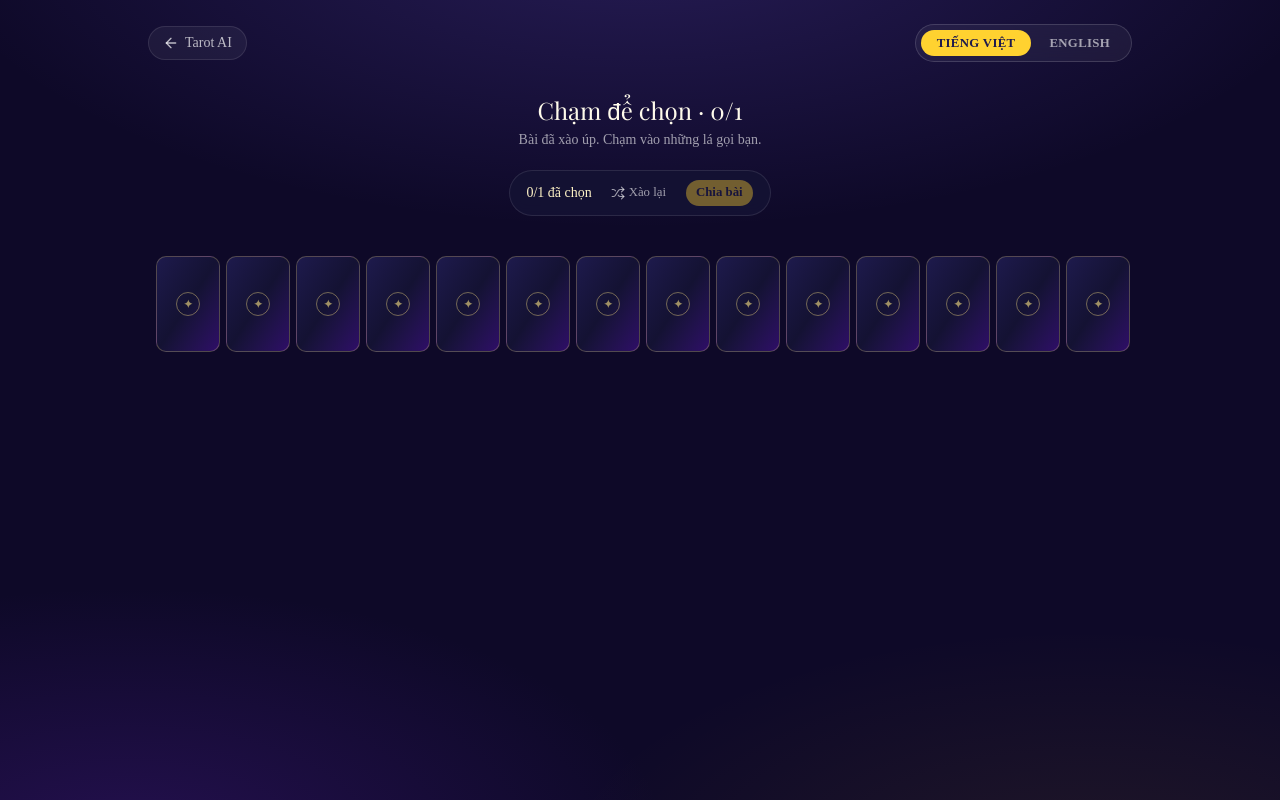
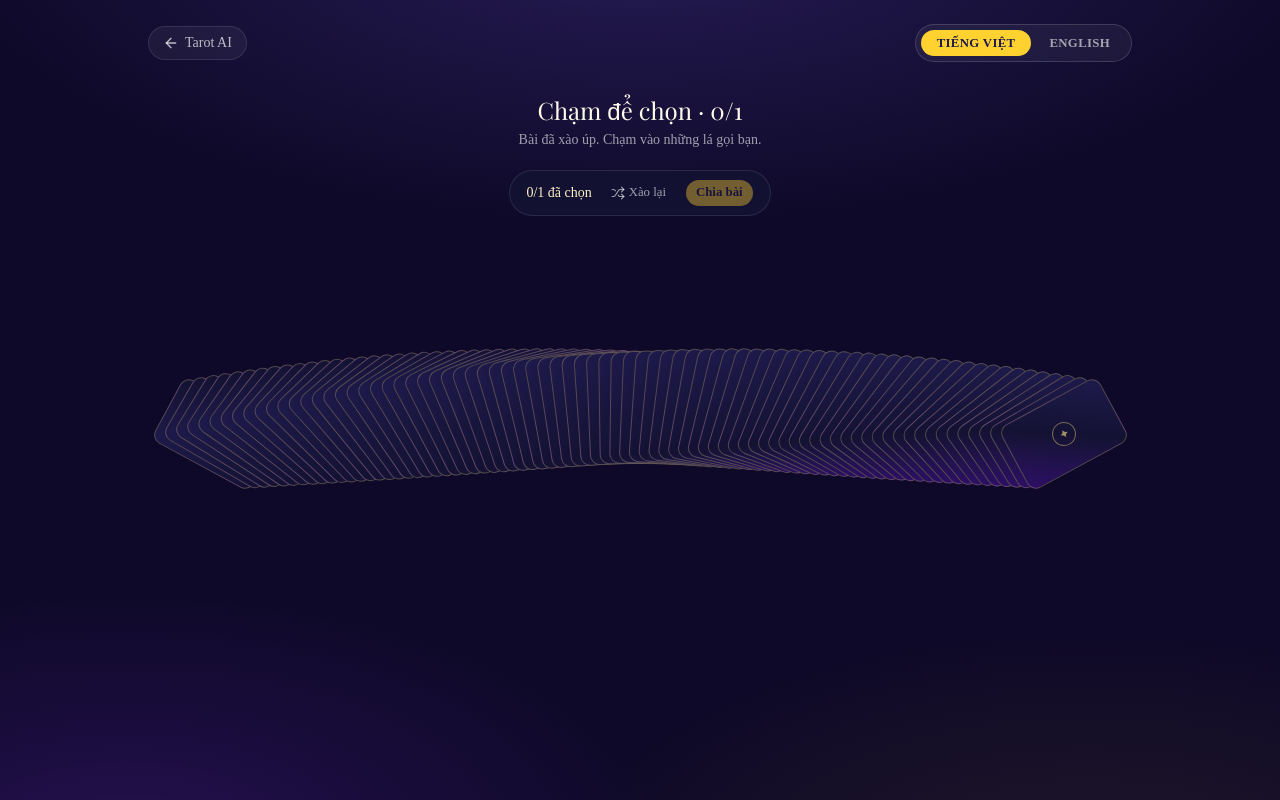
Before and after one commit to TunnTunn/tarot-ai, a Next.js app: page /reading/single in a window 1280 px wide. Both pictures are taken after a click on the button "Xào bài để chọn". Built offline with nearby package versions, Linux system fonts and the light colour scheme; a web font is replaced by a local one.

Commit message:
style: fan chon bai dang quat nan hinh cung

```diff
--- a/components/reading-board.tsx
+++ b/components/reading-board.tsx
@@ -165,9 +165,17 @@ export function ReadingBoard({ spreadId }: { spreadId: SpreadId }) {
               </Button>
             </div>
 
-            <div className="mt-6 overflow-x-auto pb-6">
-              <div className="flex w-max gap-1.5 px-2 pt-4">
+            <div className="mt-6 overflow-x-auto pb-8">
+              <div
+                className="relative mx-auto h-60"
+                style={{ width: fan.length * 11 + 64 }}
+              >
                 {fan.map((card, order) => {
+                  const center = (fan.length - 1) / 2;
+                  const off = order - center;
+                  const angle = off * 1.6;
+                  const x = off * 11;
+                  const y = Math.pow(off / center, 2) * 26;
                   const pickIndex = pickedIds.indexOf(card.id);
                   const selected = pickIndex >= 0;
                   return (
@@ -177,12 +185,16 @@ export function ReadingBoard({ spreadId }: { spreadId: SpreadId }) {
                       onClick={() => togglePick(card.id)}
                       aria-label={cardName(card, locale)}
                       aria-pressed={selected}
+                      style={{
+                        left: `calc(50% + ${x}px)`,
+                        transform: `translateX(-50%) translateY(${selected ? y - 22 : y}px) rotate(${angle}deg)`,
+                        zIndex: selected ? 200 + pickIndex : order,
+                      }}
                       className={cn(
-                        "h-24 w-16 shrink-0 rounded-lg border transition-[transform,box-shadow,border-color] duration-150 ease-out",
-                        "bg-gradient-to-br from-indigo-950 via-[#141233] to-violet-950",
+                        "absolute bottom-4 h-28 w-[72px] rounded-lg border bg-gradient-to-br from-indigo-950 via-[#141233] to-violet-950 transition-[transform,box-shadow,border-color] duration-150 ease-out",
                         selected
-                          ? "-translate-y-3 border-amber-300 shadow-[0_0_20px_-4px_rgba(251,191,36,0.7)]"
-                          : "border-amber-200/25 hover:-translate-y-1 hover:border-amber-200/60",
+                          ? "border-amber-300 shadow-[0_0_20px_-4px_rgba(251,191,36,0.7)]"
+                          : "border-amber-200/25 hover:border-amber-200/60",
                       )}
                     >
                       <span className="flex h-full flex-col items-center justify-center">
```
